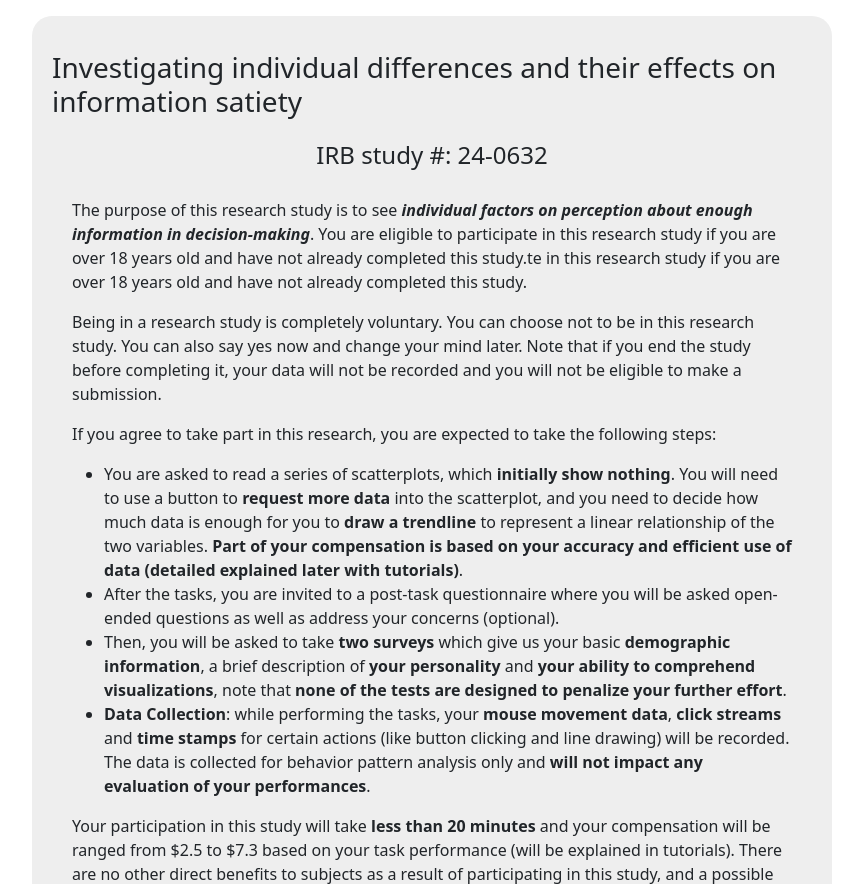
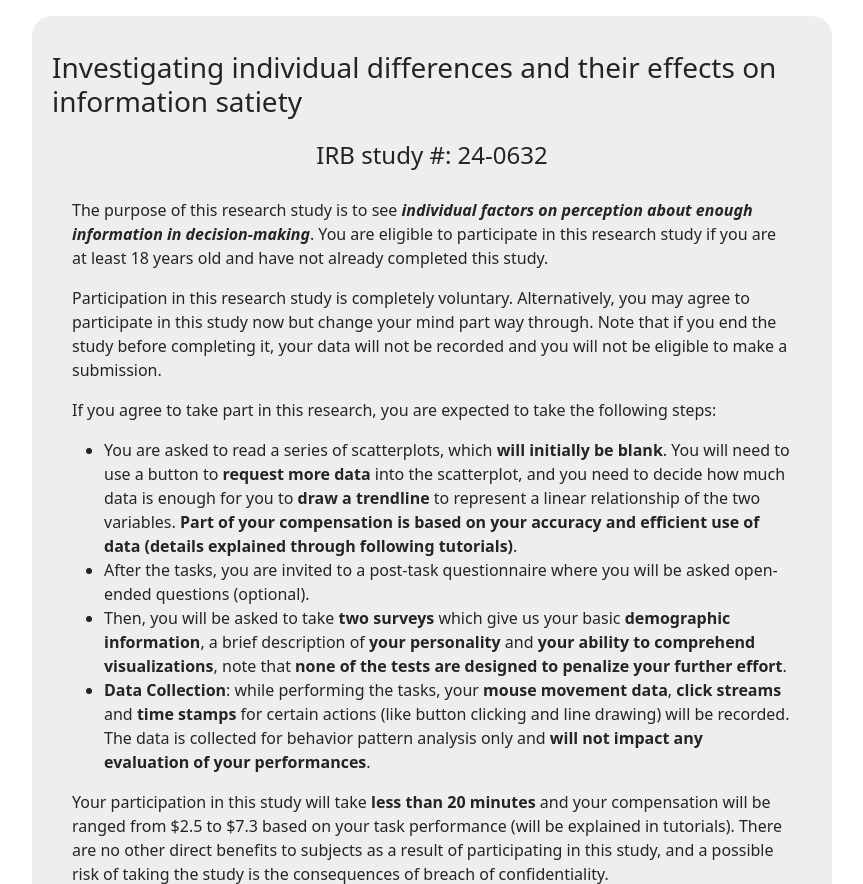
Before and after one commit to ScarVaapad/infoSatiety_Flask, a Flask app: page / in a window 1280 px wide. Shown: the top 884 px of the page, without its empty margins (208-1071 px from the left). Run offline with Flask 3, Linux system fonts and the light colour scheme.

Commit message:
Polished MiniVlat Added in-between message
TODO:
-Disable go back function in browser
-Accepting and sending user's pp id for research platforms

```diff
--- a/templates/index.html
+++ b/templates/index.html
@@ -18,12 +18,12 @@
                         <h4>IRB study #: 24-0632</h4>
                     </div>
                     <div class="justify-content-center overflow-auto" style="height: 85%; padding-left: 20px; padding-bottom: 20px; padding-top: 20px; padding-right: 20px">
-                        <p>The purpose of this research study is to see <b><i>individual factors on perception about enough information in decision-making</i></b>. You are eligible to participate in this research study if you are over 18 years old and have not already completed this study.te in this research study if you are over 18 years old and have not already completed this study.</p>
-                        <p>Being in a research study is completely voluntary. You can choose not to be in this research study. You can also say yes now and change your mind later. Note that if you end the study before completing it, your data will not be recorded and you will not be eligible to make a submission.</p>
+                        <p>The purpose of this research study is to see <b><i>individual factors on perception about enough information in decision-making</i></b>. You are eligible to participate in this research study if you are at least 18 years old and have not already completed this study.</p>
+                        <p>Participation in this research study is completely voluntary. Alternatively, you may agree to participate in this study now but change your mind part way through. Note that if you end the study before completing it, your data will not be recorded and you will not be eligible to make a submission.</p>
                         <p>If you agree to take part in this research, you are expected to take the following steps:</p>
                         <ul>
-                            <li>You are asked to read a series of scatterplots, which <b>initially show nothing</b>. You will need to use a button to <b>request more data</b> into the scatterplot, and you need to decide how much data is enough for you to <b>draw a trendline</b> to represent a linear relationship of the two variables. <b>Part of your compensation is based on your accuracy and efficient use of data (detailed explained later with tutorials)</b>.</li>
-                            <li>After the tasks, you are invited to a post-task questionnaire where you will be asked open-ended questions as well as address your concerns (optional).</li>
+                            <li>You are asked to read a series of scatterplots, which <b>will initially be blank</b>. You will need to use a button to <b>request more data</b> into the scatterplot, and you need to decide how much data is enough for you to <b>draw a trendline</b> to represent a linear relationship of the two variables. <b>Part of your compensation is based on your accuracy and efficient use of data (details explained through following tutorials)</b>.</li>
+                            <li>After the tasks, you are invited to a post-task questionnaire where you will be asked open-ended questions (optional).</li>
                             <li>Then, you will be asked to take <b>two surveys</b> which give us your basic <b>demographic information</b>, a brief description of <b>your personality</b> and <b>your ability to comprehend visualizations</b>, note that <b>none of the tests are designed to penalize your further effort</b>.</li>
                             <li><b>Data Collection</b>: while performing the tasks, your <b>mouse movement data</b>, <b>click streams</b> and <b>time stamps</b> for certain actions (like button clicking and line drawing) will be recorded. The data is collected for behavior pattern analysis only and <b>will not impact any evaluation of your performances</b>.</li>
                         </ul>
--- a/templates/task_description.html
+++ b/templates/task_description.html
@@ -33,11 +33,11 @@
                         <li>In tutorial mode, you will see a score (100 point-based) for your performance and a glimpse of the underlying dataset <span style="color:blue;">(true regression line)</span>, but you won't see the screen during your tasks.</li>
                     </b>
                     </ul>
-                    <p>Next, you will see 3 tutorial examples to allow you to see how the system works. If you are ready, please click on "To Tutorials" button to proceed. </p>
+                    <p>Next, you will see 3 practice examples to allow you to see how the system works. If you are ready, please click on "To Tutorials" button to proceed. </p>
                     </div>
 
                     <div class="d-flex justify-content-center" style="padding-left: 10px; padding-bottom: 10px; padding-top: 20px; ">
-                        <button type="button" id="start-button"  class="btn btn-primary" style="width: 340px;">To Tutorials</button>
+                        <button type="button" id="start-button"  class="btn btn-primary" style="width: 340px;">To Practices</button>
                     </div>
 
                 </div>
```
